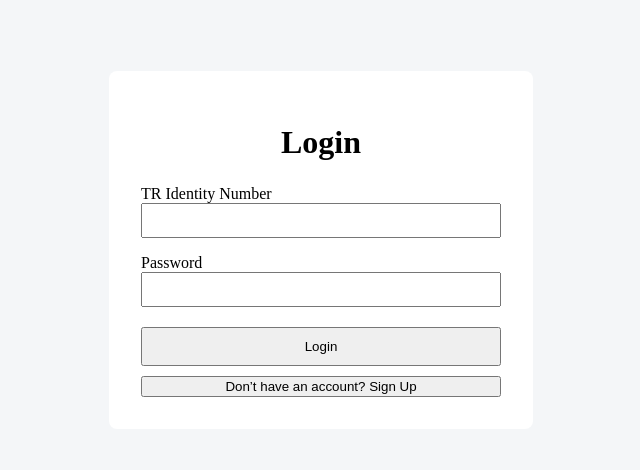
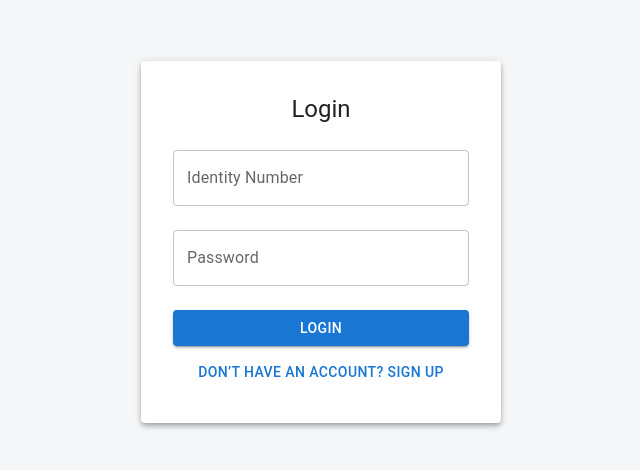
Before and after one commit to BedirhanTheDude/comp306-HospitalManagementDB, a React (Create React App) app in the folder hospital-management-system/frontend/: page / in a window 1280 px wide. Shown: the part 158-628 px from the top of the page, without its empty margins (319-959 px from the left). Built offline with nearby package versions, Linux system fonts and the light colour scheme.

Commit message:
integrated mui

```diff
--- a/hospital-management-system/frontend/package.json
+++ b/hospital-management-system/frontend/package.json
@@ -3,6 +3,10 @@
   "version": "1.0.0",
   "private": true,
   "dependencies": {
+    "@emotion/react": "^11.14.0",
+    "@emotion/styled": "^11.14.1",
+    "@mui/icons-material": "^7.3.7",
+    "@mui/material": "^7.3.7",
     "axios": "^1.6.0",
     "react": "^18.2.0",
     "react-dom": "^18.2.0",
--- a/hospital-management-system/frontend/src/index.js
+++ b/hospital-management-system/frontend/src/index.js
@@ -1,10 +1,26 @@
 import React from 'react';
 import ReactDOM from 'react-dom/client';
+import { ThemeProvider, createTheme } from '@mui/material/styles';
+import CssBaseline from '@mui/material/CssBaseline';
 import App from './App';
+
+const theme = createTheme({
+  palette: {
+    primary: {
+      main: '#1976d2', // Hospital blue
+    },
+    secondary: {
+      main: '#4caf50', // Medical green
+    },
+  },
+});
 
 const root = ReactDOM.createRoot(document.getElementById('root'));
 root.render(
   <React.StrictMode>
-    <App />
+    <ThemeProvider theme={theme}>
+      <CssBaseline /> {/* Normalizes CSS across browsers */}
+      <App />
+    </ThemeProvider>
   </React.StrictMode>
 );
--- a/hospital-management-system/frontend/src/pages/LoginPage.jsx
+++ b/hospital-management-system/frontend/src/pages/LoginPage.jsx
@@ -1,39 +1,67 @@
 import React from 'react';
+import {
+  Box,
+  Button,
+  TextField,
+  Typography,
+  Paper,
+} from '@mui/material';
 
 const LoginPage = ({ goToSignup }) => {
   return (
-    <div style={{
-      minHeight: '100vh',
-      display: 'flex',
-      justifyContent: 'center',
-      alignItems: 'center',
-      backgroundColor: '#f4f6f8',
-    }}>
-      <form style={{
-        background: '#fff',
-        padding: '32px',
-        borderRadius: '8px',
-        width: '360px',
+    <Box
+      sx={{
+        minHeight: '100vh',
         display: 'flex',
-        flexDirection: 'column',
-      }}>
-        <h1 style={{ textAlign: 'center', marginBottom: '24px' }}>Login</h1>
+        justifyContent: 'center',
+        alignItems: 'center',
+        bgcolor: '#f4f6f8',
+      }}
+    >
+      <Paper
+        elevation={4}
+        sx={{
+          p: 4,
+          width: 360,
+          display: 'flex',
+          flexDirection: 'column',
+        }}
+      >
+        <Typography variant="h5" align="center" gutterBottom>
+          Login
+        </Typography>
 
-        <label>TR Identity Number</label>
-        <input type="text" required style={{ marginBottom: '16px', padding: '8px' }} />
+        <TextField
+          label="Identity Number"
+          margin="normal"
+          fullWidth
+        />
 
-        <label>Password</label>
-        <input type="password" required style={{ marginBottom: '20px', padding: '8px' }} />
+        <TextField
+          label="Password"
+          type="password"
+          margin="normal"
+          fullWidth
+        />
 
-        <button type="submit" style={{ padding: '10px', marginBottom: '10px' }}>
+        <Button
+          variant="contained"
+          fullWidth
+          sx={{ mt: 2 }}
+        >
           Login
-        </button>
+        </Button>
 
-        <button type="button" onClick={goToSignup}>
+        <Button
+          variant="text"
+          fullWidth
+          sx={{ mt: 1 }}
+          onClick={goToSignup}
+        >
           Don’t have an account? Sign Up
-        </button>
-      </form>
-    </div>
+        </Button>
+      </Paper>
+    </Box>
   );
 };
 
--- a/hospital-management-system/frontend/src/pages/SignupPage.jsx
+++ b/hospital-management-system/frontend/src/pages/SignupPage.jsx
@@ -1,48 +1,60 @@
 import React from 'react';
+import {
+  Box,
+  Button,
+  TextField,
+  Typography,
+  Paper,
+} from '@mui/material';
 
 const SignupPage = ({ goToLogin }) => {
   return (
-    <div style={{
-      minHeight: '100vh',
-      display: 'flex',
-      justifyContent: 'center',
-      alignItems: 'center',
-      backgroundColor: '#f4f6f8',
-    }}>
-      <form style={{
-        background: '#fff',
-        padding: '32px',
-        borderRadius: '8px',
-        width: '380px',
+    <Box
+      sx={{
+        minHeight: '100vh',
         display: 'flex',
-        flexDirection: 'column',
-      }}>
-        <h1 style={{ textAlign: 'center', marginBottom: '24px' }}>Sign Up</h1>
+        justifyContent: 'center',
+        alignItems: 'center',
+        bgcolor: '#f4f6f8',
+      }}
+    >
+      <Paper
+        elevation={4}
+        sx={{
+          p: 4,
+          width: 400,
+          display: 'flex',
+          flexDirection: 'column',
+        }}
+      >
+        <Typography variant="h5" align="center" gutterBottom>
+          Sign Up
+        </Typography>
 
-        <label>Full Name</label>
-        <input type="text" required style={{ marginBottom: '12px', padding: '8px' }} />
+        <TextField label="Full Name" margin="normal" fullWidth />
+        <TextField label="Identity Number" margin="normal" fullWidth />
+        <TextField label="Email" margin="normal" fullWidth />
+        <TextField label="Password" type="password" margin="normal" fullWidth />
+        <TextField label="Confirm Password" type="password" margin="normal" fullWidth />
 
-        <label>Username</label>
-        <input type="text" required style={{ marginBottom: '12px', padding: '8px' }} />
+        <Button
+          variant="contained"
+          fullWidth
+          sx={{ mt: 2 }}
+        >
+          Create Account
+        </Button>
 
-        <label>Email</label>
-        <input type="email" required style={{ marginBottom: '12px', padding: '8px' }} />
-
-        <label>Password</label>
-        <input type="password" required style={{ marginBottom: '12px', padding: '8px' }} />
-
-        <label>Confirm Password</label>
-        <input type="password" required style={{ marginBottom: '20px', padding: '8px' }} />
-
-        <button type="submit" style={{ padding: '10px', marginBottom: '10px' }}>
-          Create Account
-        </button>
-
-        <button type="button" onClick={goToLogin}>
+        <Button
+          variant="text"
+          fullWidth
+          sx={{ mt: 1 }}
+          onClick={goToLogin}
+        >
           Back to Login
-        </button>
-      </form>
-    </div>
+        </Button>
+      </Paper>
+    </Box>
   );
 };
 
```
Also changed, not shown: 1 other file (tests, documents, lock files or other folders).
